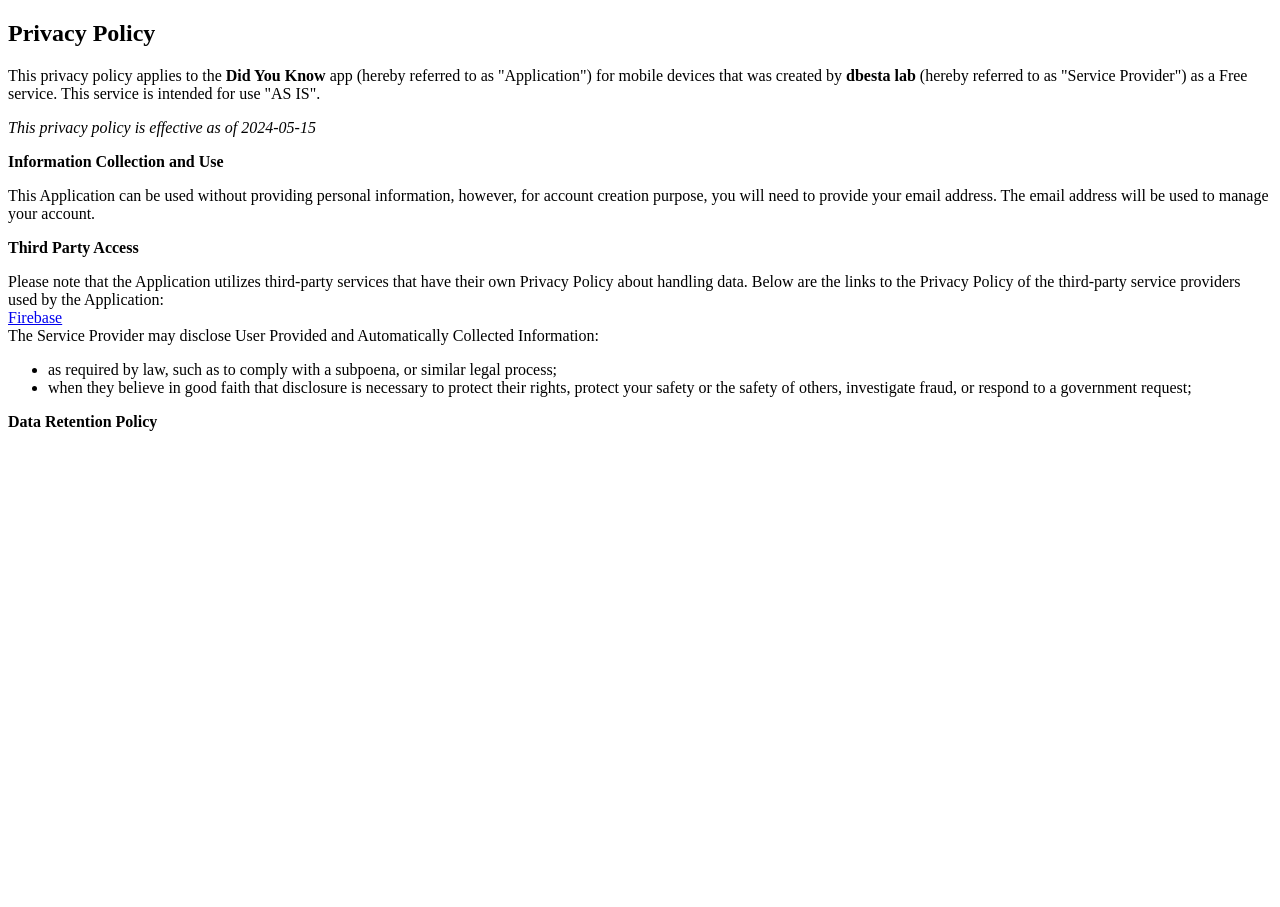
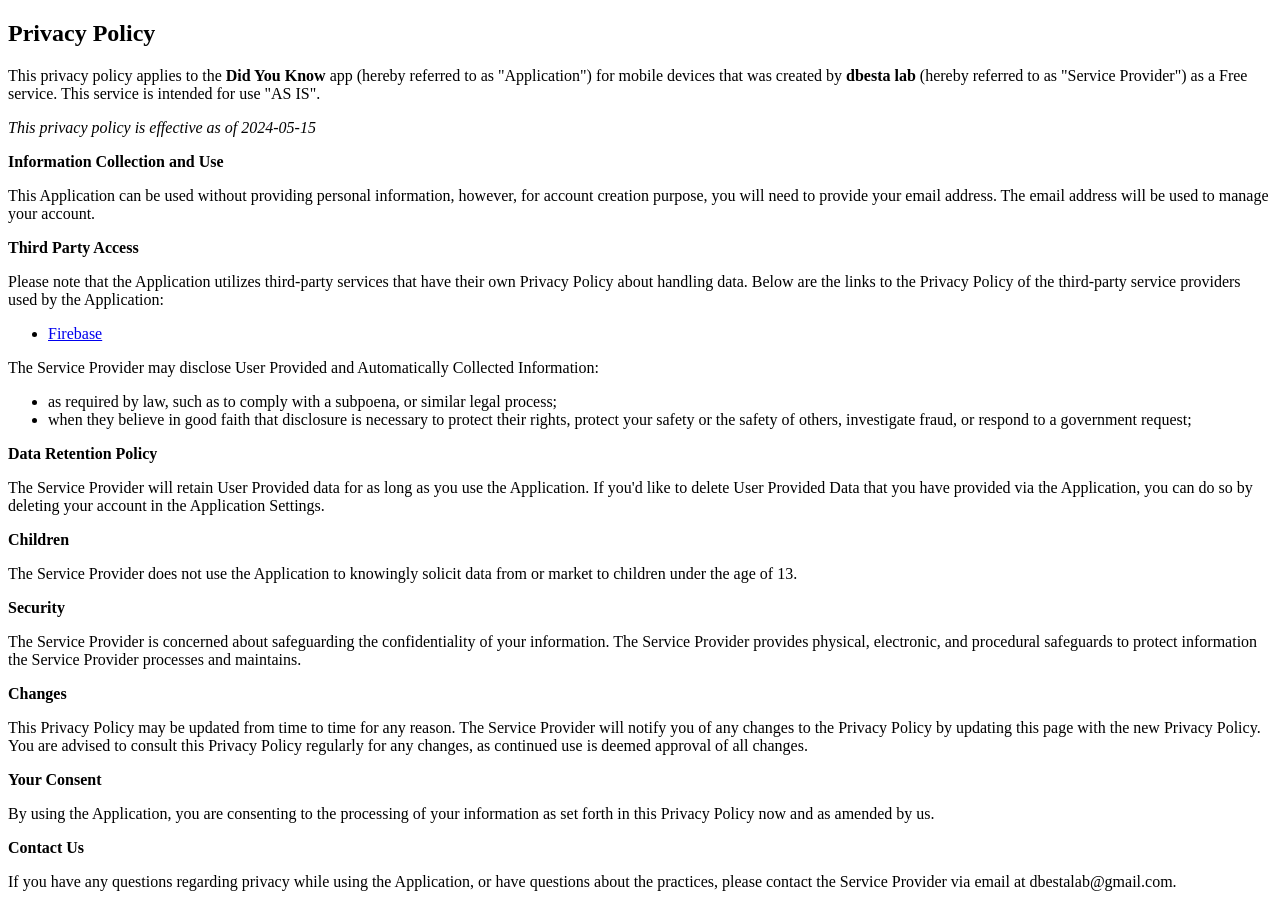
Before and after one commit to henjo56/privacy-policy-dyk, a plain HTML site: page index.html in a window 1280 px wide. Before the commit the page ends 800 px from the top, so only its background shows below. Drawn offline with Linux system fonts and the light colour scheme.

Commit message:
Update index.html

```diff
--- a/index.html
+++ b/index.html
@@ -17,17 +17,44 @@
 
     <p><strong>Third Party Access</strong></p>
     <p>Please note that the Application utilizes third-party services that have their own Privacy Policy about handling
-        data. Below are the links to the Privacy Policy of the third-party service providers used by the Application:<br>
+        data. Below are the links to the Privacy Policy of the third-party service providers used by the Application:</p>
+    <ul>
+        <li><a href="https://firebase.google.com/support/privacy" target="_blank">Firebase</a></li>
+    </ul>
 
-        <a href="https://firebase.google.com/support/privacy" target="_blank">Firebase</a><br>
-        The Service Provider may disclose User Provided and Automatically Collected Information:
-        <ul>
-            <li>as required by law, such as to comply with a subpoena, or similar legal process;</li>
-            <li>when they believe in good faith that disclosure is necessary to protect their rights, protect your
-                safety or the safety of others, investigate fraud, or respond to a government request;</li>
-        </ul>
-        </p>
+    <p>The Service Provider may disclose User Provided and Automatically Collected Information:</p>
+
+    <ul>
+        <li>as required by law, such as to comply with a subpoena, or similar legal process;</li>
+        <li>when they believe in good faith that disclosure is necessary to protect their rights, protect your
+            safety or the safety of others, investigate fraud, or respond to a government request;</li>
+    </ul>
 
     <p><strong>Data Retention Policy</strong></p>
+    <p>The Service Provider will retain User Provided data for as long as you use the Application. If you'd like to
+        delete User Provided Data that you have provided via the Application, you can do so by deleting your account in
+        the Application Settings.</p>
+
+    <p><strong>Children</strong></p>
+    <p>The Service Provider does not use the Application to knowingly solicit data from or market to children under
+        the age of 13.</p>
+
+    <p><strong>Security</strong></p>
+    <p>The Service Provider is concerned about safeguarding the confidentiality of your information. The Service
+        Provider provides physical, electronic, and procedural safeguards to protect information the Service Provider
+        processes and maintains.</p>
+
+    <p><strong>Changes</strong></p>
+    <p>This Privacy Policy may be updated from time to time for any reason. The Service Provider will notify you of
+        any changes to the Privacy Policy by updating this page with the new Privacy Policy. You are advised to consult
+        this Privacy Policy regularly for any changes, as continued use is deemed approval of all changes.</p>
+
+    <p><strong>Your Consent</strong></p>
+    <p>By using the Application, you are consenting to the processing of your information as set forth in this
+        Privacy Policy now and as amended by us.</p>
+
+    <p><strong>Contact Us</strong></p>
+    <p>If you have any questions regarding privacy while using the Application, or have questions about the practices,
+        please contact the Service Provider via email at dbestalab@gmail.com.</p>
 </body>
 </html>
```
